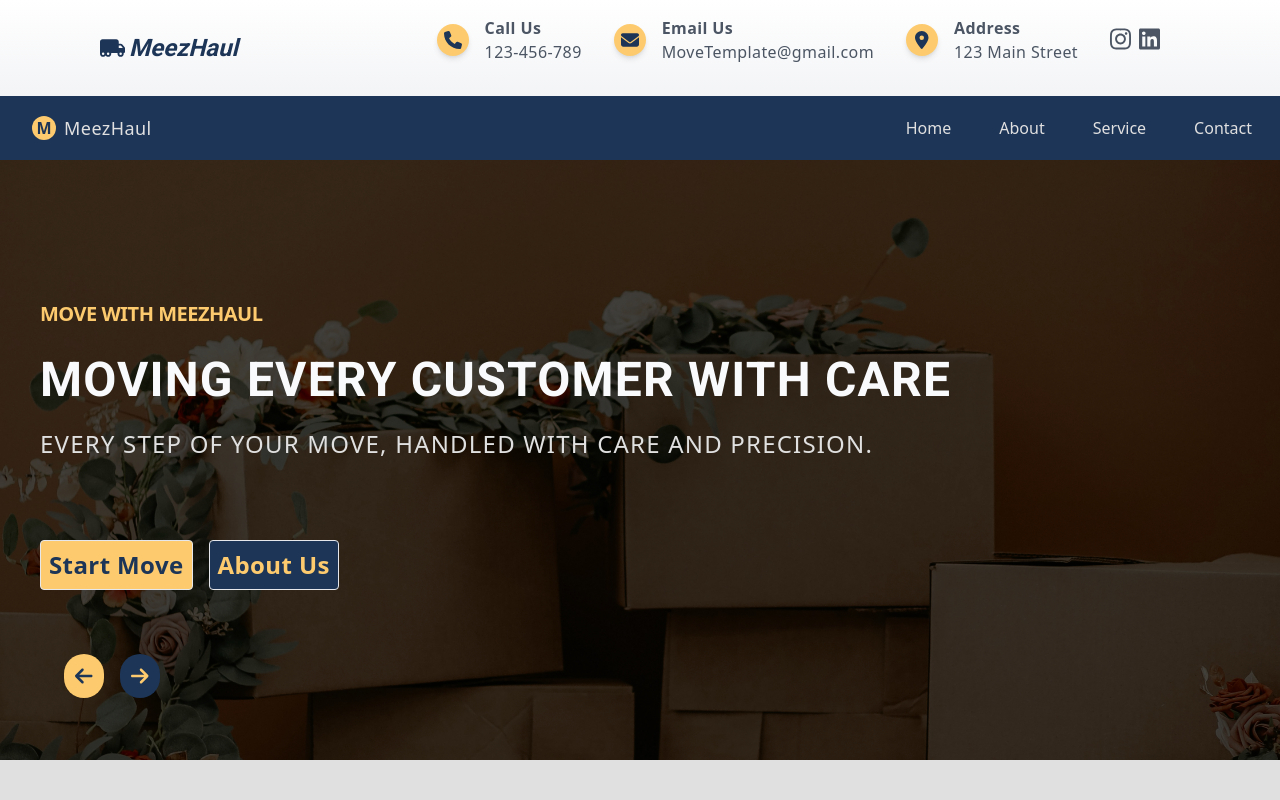
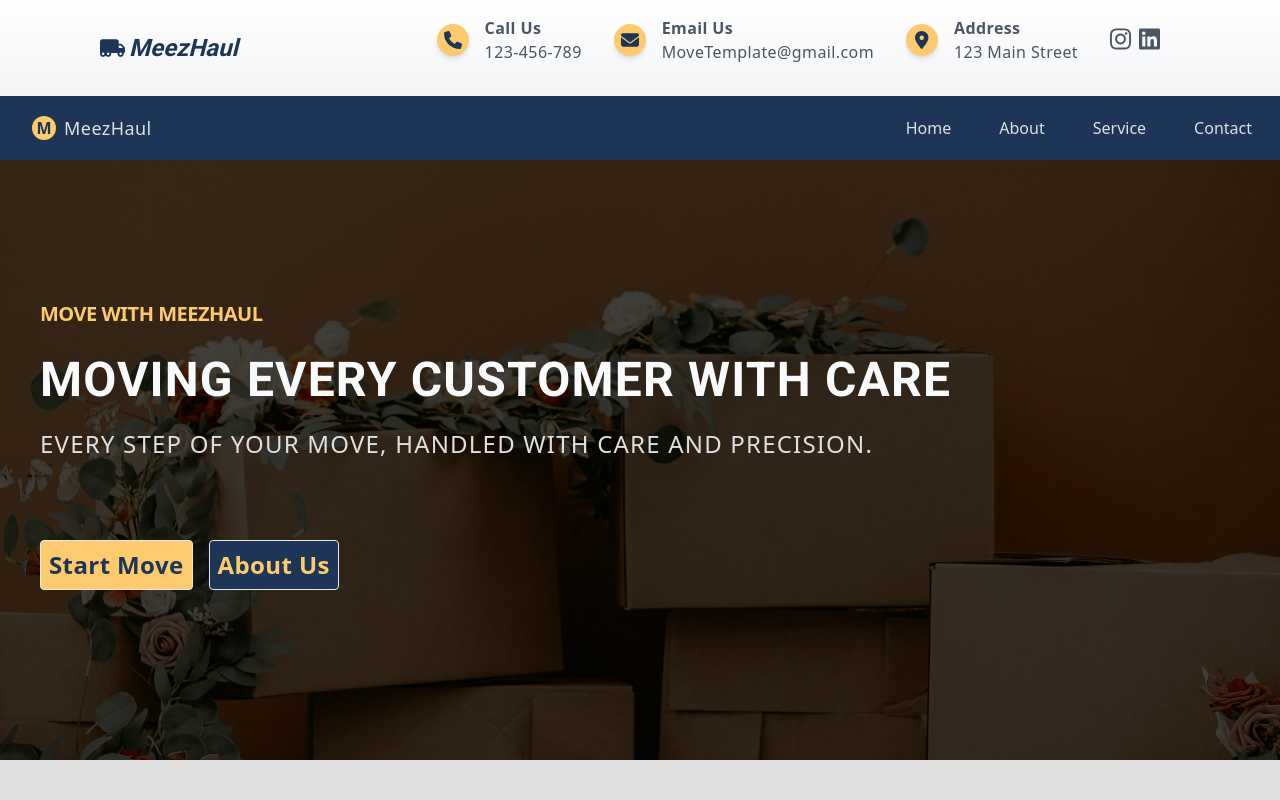
Before and after one commit to rashad3412/moveTemplateReact, a React (Vite) app: page / in a window 1280 px wide. Shown: the top 800 px of the page. Built offline with nearby package versions, Linux system fonts and the light colour scheme.

Commit message:
adjusted homepage

```diff
--- a/src/components/PriceComponent.jsx
+++ b/src/components/PriceComponent.jsx
@@ -1,10 +1,6 @@
-import { useLocation } from "react-router-dom";
-
-const Pricing = () => {
-  const location = useLocation();
+const PriceComponent = () => {
   return (
     <>
-      {location.pathname !== "/" && (
       <section className="py-12 px-6 ">
         {/* Pricing Header */}
         <div className="text-center">
@@ -57,16 +53,12 @@ const Pricing = () => {
           </div>
           <div className="md:relative md:left-1/2">
             <div className="mt-10 max-w-lg bg-white w-11/12 shadow-lg rounded-lg mx-auto p-6 text-center">
-                <h4 className="text-xl font-semibold text-royalBlue">
-                  Premium
-                </h4>
+              <h4 className="text-xl font-semibold text-royalBlue">Premium</h4>
               <p className="text-gray-600">Subscription</p>
 
               {/* Price Section */}
               <div className="mt-4">
-                  <span className="text-4xl font-bold text-deepYellow">
-                    $115
-                  </span>
+                <span className="text-4xl font-bold text-deepYellow">$115</span>
                 <span className="text-gray-500 ml-2">/ Monthly</span>
               </div>
 
@@ -82,9 +74,8 @@ const Pricing = () => {
           </div>
         </section>
       </section>
-      )}
     </>
   );
 };
 
-export default Pricing;
+export default PriceComponent;
--- a/src/pages/AboutPage.jsx
+++ b/src/pages/AboutPage.jsx
@@ -8,7 +8,7 @@ import TeamExperts from "../components/TeamExperts";
 
 // eslint-disable-next-line react/prop-types
 function AboutPage({ hideInfoBanner = false }) {
-  const location = useLocation();
+  const location = useLocation(); // useLocation to have the certain part of the code not in the homepage
   return (
     <>
       <section>
--- a/src/pages/HomePage.jsx
+++ b/src/pages/HomePage.jsx
@@ -1,12 +1,11 @@
 //Home ComponentP
 import boxPic from "/assets/HomeComPics/boxPic.jpg";
 import companyEmp from "/assets/HomeComPics/companyEmp.jpg";
-import { FontAwesomeIcon } from "@fortawesome/react-fontawesome";
-import { faArrowLeft, faArrowRight } from "@fortawesome/free-solid-svg-icons";
 import { Link } from "react-router-dom";
 import ServicesPage from "../pages/ServicesPage";
 import InfoBanner from "../components/InfoBanner";
 import HowItWorks from "../components/HowItWorks";
+import PriceComponent from "../components/PriceComponent";
 
 function HomePage() {
   return (
@@ -50,17 +49,6 @@ function HomePage() {
               </button>
             </Link>
           </div>
-          <div className="flex space-x-4 relative top-36 px-6 ">
-            <button className="w-10 p-2 bg-deepYellow rounded-full cursor-pointer lg:text-xl">
-              <FontAwesomeIcon icon={faArrowLeft} className="text-royalBlue" />
-            </button>
-            <button className=" w-10 p-2 bg-royalBlue rounded-full  cursor-pointer lg:text-xl">
-              <FontAwesomeIcon
-                icon={faArrowRight}
-                className="text-deepYellow"
-              />
-            </button>
-          </div>
         </section>
 
         <article className="w-[415px] mx-auto mt-28 pb-10 md:w-9/12 lg:w-11/12 lg:grid lg:grid-cols-2 lg:gap-8 bg-slate-50 bg-opacity-35 rounded">
@@ -102,6 +90,10 @@ function HomePage() {
         </section>
         <HowItWorks />
       </div>
+      <div className="relative w-full  lg:hidden p-8 ">
+        <div className="absolute w-56 h-56 border-[1.7rem] border-deepYellow rounded-full clip-c-shape -left-36 top-[-40px]"></div>
+      </div>
+      <PriceComponent />
     </div>
   );
 }
```
Lines whose indentation alone changed are shown as unchanged.
